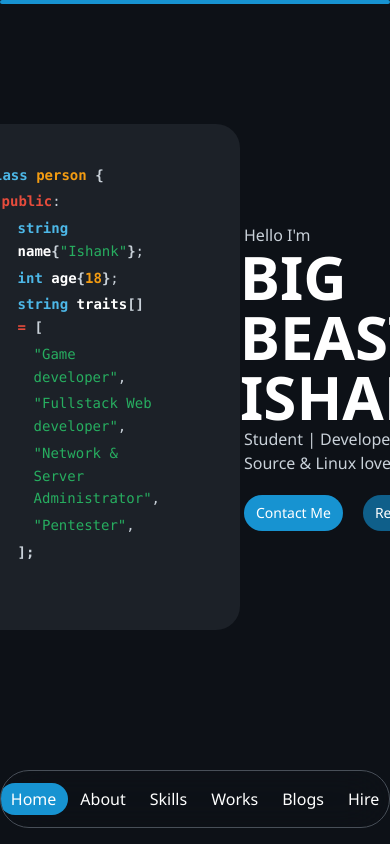
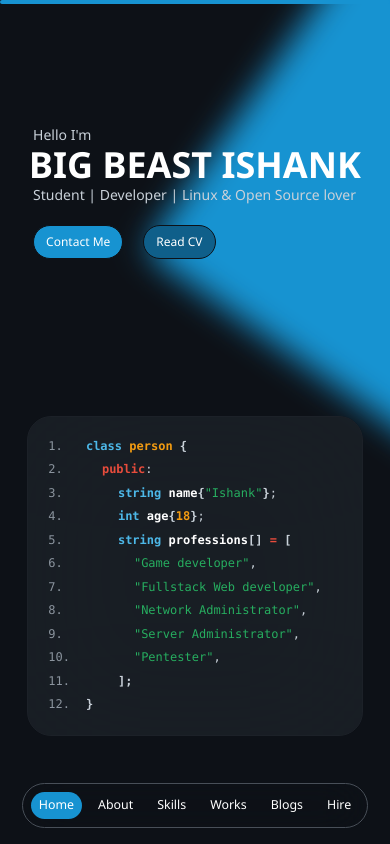
Before and after one commit to BIGBEASTISHANK/bigbeastishank.com, a Next.js app: page / in a window 390 px wide. Shown: the top 844 px of the page. Built offline with nearby package versions, Linux system fonts and the light colour scheme.

Commit message:
[FIXED] Responsiveness of hero section & Navbar

```diff
--- a/src/app/page.tsx
+++ b/src/app/page.tsx
@@ -8,7 +8,7 @@ export default function Home() {
   return (
     <div className="relative overflow-x-hidden">
       <Image
-        className="absolute -right-170 -top-75 -z-10 rotate-47 rounded-2xl"
+        className="absolute -right-55 top-2 sm:-right-90 sm:top-22 md:-right-170 md:-top-75 -z-10 rotate-35 sm:rotate-40 md:rotate-47 rounded-2xl blur-lg transition-all"
         src={"/image/hero/blueSquare.svg"}
         height={1200}
         width={1200}
--- a/src/components/Home/Hero/IntroCode/index.tsx
+++ b/src/components/Home/Hero/IntroCode/index.tsx
@@ -3,8 +3,11 @@ import { ColorPalette as CP } from "@@/data/ColorPaletteData";
 export default function IntroCodeComponent() {
   return (
     <div
-      className="rounded-3xl pl-5 pr-20 py-10 font-mono text-sm overflow-auto"
-      style={{ backgroundColor: CP.surface.low.hex }}
+      className="rounded-3xl pl-5 sm:pr-30 pr-10 py-5 font-mono md:text-sm text-xs overflow-auto backdrop-blur-3xl"
+      style={{
+        backgroundColor: `${CP.surface.low.hex}D1`,
+        border: `1px solid ${CP.surface.low.hex}`,
+      }}
     >
       <div className="flex">
         {/* Line numbers */}
@@ -12,7 +15,7 @@ export default function IntroCodeComponent() {
           className="pr-4 select-none flex flex-col gap-1"
           style={{ color: CP.text.tertiary.hex }}
         >
-          {Array.from({ length: 11 }, (_, i) => (
+          {Array.from({ length: 12 }, (_, i) => (
             <div key={i + 1} className="leading-relaxed">
               {i + 1}.
             </div>
@@ -22,6 +25,7 @@ export default function IntroCodeComponent() {
         {/* Code content */}
         <div className="flex flex-col gap-1">
           <div className="leading-relaxed">
+            {/* 1 - Class */}
             <span className="font-bold" style={{ color: CP.accent.hex }}>
               class
             </span>{" "}
@@ -36,6 +40,7 @@ export default function IntroCodeComponent() {
             </span>
           </div>
 
+          {/* 2 - Public */}
           <div className="leading-relaxed ml-4">
             <span className="font-bold" style={{ color: CP.error.hex }}>
               public
@@ -43,6 +48,7 @@ export default function IntroCodeComponent() {
             <span style={{ color: CP.text.secondary.hex }}>:</span>
           </div>
 
+          {/* 3 - Name */}
           <div className="leading-relaxed ml-8">
             <span className="font-bold" style={{ color: CP.accent.hex }}>
               string
@@ -71,6 +77,7 @@ export default function IntroCodeComponent() {
             <span style={{ color: CP.text.secondary.hex }}>;</span>
           </div>
 
+          {/* 4 - Age */}
           <div className="leading-relaxed ml-8">
             <span className="font-bold" style={{ color: CP.accent.hex }}>
               int
@@ -99,6 +106,7 @@ export default function IntroCodeComponent() {
             <span style={{ color: CP.text.secondary.hex }}>;</span>
           </div>
 
+          {/* 5 - Professions */}
           <div className="leading-relaxed ml-8">
             <span className="font-bold" style={{ color: CP.accent.hex }}>
               string
@@ -107,7 +115,7 @@ export default function IntroCodeComponent() {
               className="font-semibold"
               style={{ color: CP.text.primary.hex }}
             >
-              traits
+              professions
             </span>
             <span
               className="font-bold"
@@ -126,6 +134,7 @@ export default function IntroCodeComponent() {
             </span>
           </div>
 
+          {/* 6 - Game Developer */}
           <div className="leading-relaxed ml-12">
             <span className="font-medium" style={{ color: CP.success.hex }}>
               "Game developer"
@@ -133,6 +142,7 @@ export default function IntroCodeComponent() {
             <span style={{ color: CP.text.secondary.hex }}>,</span>
           </div>
 
+          {/* 7 - Fullstack Web Developer */}
           <div className="leading-relaxed ml-12">
             <span className="font-medium" style={{ color: CP.success.hex }}>
               "Fullstack Web developer"
@@ -140,13 +150,22 @@ export default function IntroCodeComponent() {
             <span style={{ color: CP.text.secondary.hex }}>,</span>
           </div>
 
+          {/* 8 - Network Administrator */}
           <div className="leading-relaxed ml-12">
             <span className="font-medium" style={{ color: CP.success.hex }}>
-              "Network &amp; Server Administrator"
+              "Network Administrator"
+            </span>
+            <span style={{ color: CP.text.secondary.hex }}>,</span>
+          </div>
+          {/* 9 - Server Administrator */}
+          <div className="leading-relaxed ml-12">
+            <span className="font-medium" style={{ color: CP.success.hex }}>
+              "Server Administrator"
             </span>
             <span style={{ color: CP.text.secondary.hex }}>,</span>
           </div>
 
+          {/* 10 - Pentester */}
           <div className="leading-relaxed ml-12">
             <span className="font-medium" style={{ color: CP.success.hex }}>
               "Pentester"
@@ -154,6 +173,7 @@ export default function IntroCodeComponent() {
             <span style={{ color: CP.text.secondary.hex }}>,</span>
           </div>
 
+          {/* 11 - Closing */}
           <div className="leading-relaxed ml-8">
             <span
               className="font-bold"
@@ -163,6 +183,7 @@ export default function IntroCodeComponent() {
             </span>
           </div>
 
+          {/* 12 - Closing */}
           <div className="leading-relaxed">
             <span
               className="font-bold"
--- a/src/components/Home/Hero/index.tsx
+++ b/src/components/Home/Hero/index.tsx
@@ -12,32 +12,43 @@ export default function HeroComponent() {
     >
       {/* Main hero content */}
       <div className="flex-auto">
-        <div className="h-full w-full flex px-60">
+        <div className="h-full w-full flex xl:flex-row flex-col 2xl:px-30 xl:px-10 px-5 justify-center">
           {/* Name & basic info */}
-          <div className="h-full w-full flex flex-col justify-center items-start">
+          <div className="h-full w-full flex flex-col justify-center xl:items-start items-center">
             <div className="flex flex-col">
               {/* Hello & Name */}
-              <h3 className="ml-1" style={{ color: CP.text.secondary.hex }}>
+              <h3
+                className="ml-1 sm:text-base text-sm"
+                style={{ color: CP.text.secondary.hex }}
+              >
                 Hello I'm
               </h3>
-              <h1 className="text-6xl font-bold">BIG BEAST ISHANK</h1>
+              <h1 className="md:text-6xl sm:text-5xl text-4xl font-bold">
+                BIG BEAST ISHANK
+              </h1>
 
               {/* Minor text */}
               <div className="flex flex-col">
-                <h2 className="ml-1" style={{ color: CP.text.secondary.hex }}>
-                  Student | Developer | Open Source & Linux lover
+                <h2
+                  className="ml-1 sm:text-base text-sm"
+                  style={{ color: CP.text.secondary.hex }}
+                >
+                  Student | Developer | Linux & Open Source lover
                 </h2>
               </div>
 
               {/* Buttons */}
-              <div className="flex gap-5 text-sm mt-5 ml-1">
+              <div className="flex gap-5 sm:text-sm text-xs mt-5 ml-1">
                 {/* Contact me code */}
                 <motion.a
-                target="_blank"
-                href={"mailto:business@bigbeastishank.com"}
+                  target="_blank"
+                  href={"mailto:business@bigbeastishank.com"}
                   whileTap={{ scale: 0.8 }}
                   whileHover={{ scale: 1.2 }}
-                  style={{ backgroundColor: CP.primary.hex }}
+                  style={{
+                    backgroundColor: CP.primary.hex,
+                    border: `1px solid ${CP.background.primary.hex}`,
+                  }}
                   className="px-3 py-2 rounded-full outline-none cursor-pointer select-none"
                 >
                   Contact Me
@@ -49,7 +60,10 @@ export default function HeroComponent() {
                   href={"/documents/CV.pdf"}
                   whileTap={{ scale: 0.8 }}
                   whileHover={{ scale: 1.2 }}
-                  style={{ backgroundColor: CP.secondary.hex }}
+                  style={{
+                    backgroundColor: CP.secondary.hex,
+                    border: `1px solid ${CP.background.primary.hex}`,
+                  }}
                   className="px-3 py-2 rounded-full outline-none cursor-pointer select-none"
                 >
                   Read CV
@@ -59,7 +73,7 @@ export default function HeroComponent() {
           </div>
 
           {/* Intro Code */}
-          <div className="h-full w-full flex flex-col justify-center items-end">
+          <div className="h-full w-full flex flex-col justify-center xl:items-end items-center">
             {/* Code */}
             <IntroCodeComponent />
           </div>
--- a/src/components/Layout/Navbar/index.tsx
+++ b/src/components/Layout/Navbar/index.tsx
@@ -83,15 +83,14 @@ export function RootNavbarComponent() {
     <nav
       className={`${
         isFixed ? "fixed top-0" : "relative"
-      } flex justify-center items-center md:gap-5 rounded-full my-[1rem] w-min px-3 py-3 backdrop-blur-xl border overflow-hidden z-50`}
+      } flex justify-center items-center md:gap-5 gap-2 rounded-full my-[1rem] w-min px-2 md:px-3 py-2 md:py-3 backdrop-blur-xl border overflow-hidden z-50 text-[0.775rem] sm:text-sm md:text-base`}
       style={{ borderColor: CP.border.emphasis.hex }}
     >
       {NavbarData.map((data, index) => (
         <motion.div
           key={index}
-          className={`rounded-full select-none flex relative`}
+          className="rounded-full select-none flex relative"
         >
-          {/* Active background color */}
           {activePath === data.link && (
             <motion.div
               layoutId={"navbarBgActive"}
@@ -107,9 +106,7 @@ export function RootNavbarComponent() {
               animate={{ x: 0, y: 0 }}
             />
           )}
-
-          {/* Text */}
-          <Link href={data.link} className="relative z-10 px-3 py-1">
+          <Link href={data.link} className="relative z-10 px-2 md:px-3 py-1">
             {data.name}
           </Link>
         </motion.div>
--- a/src/utility/ProgressBar.tsx
+++ b/src/utility/ProgressBar.tsx
@@ -8,7 +8,7 @@ export default function ProgressBar() {
   return (
     <motion.div
       style={{ scaleX: scrollYProgress, background: CP.primary.hex }}
-      className="fixed top-0 h-1 w-full rounded-full"
+      className="fixed top-0 h-1 w-full rounded-full z-100"
     />
   );
 }
```
